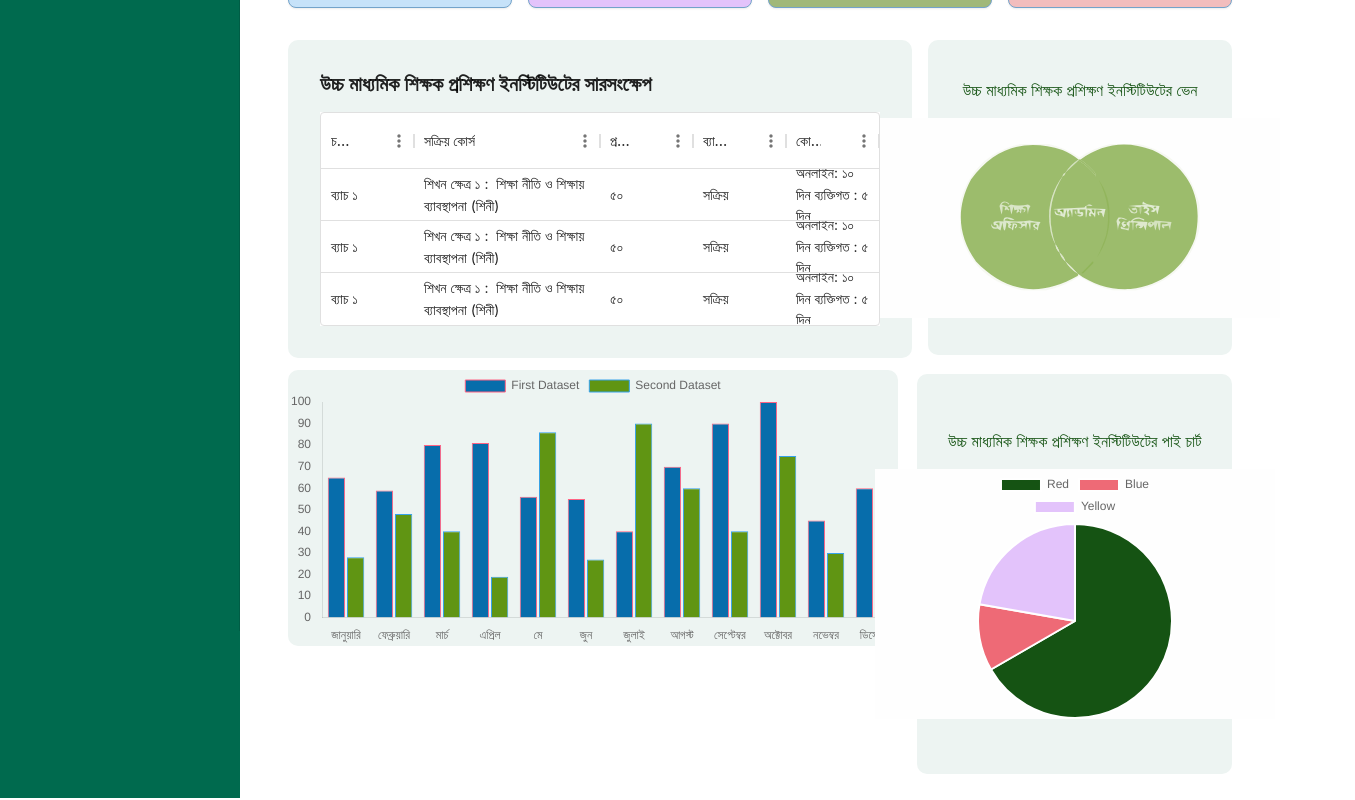
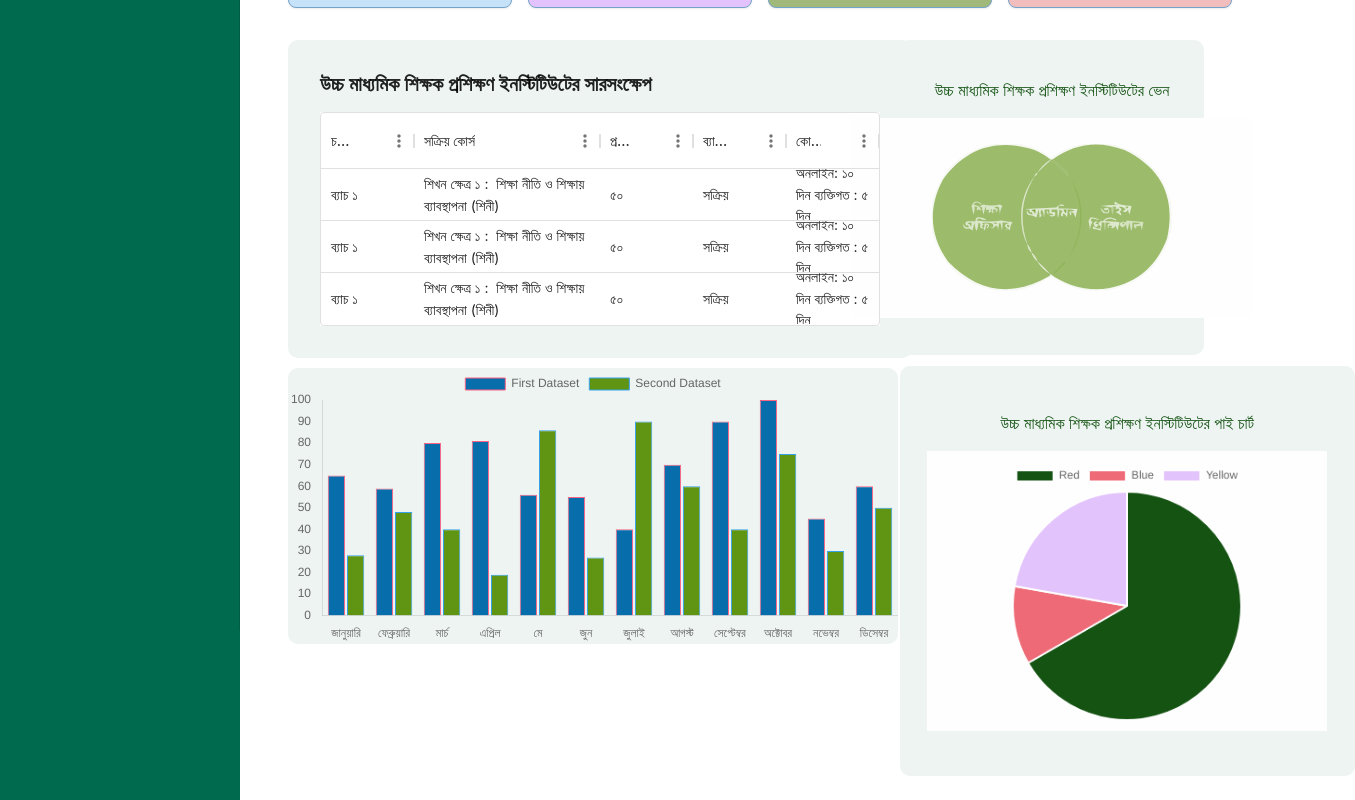
Before and after one commit to affan-habib/admin-panel, a React (Create React App) app: page / in a window 1280 px wide. Shown: the part 169-969 px from the top of the page, 1355 px wide, since content can reach past the window. Built offline with nearby package versions, Linux system fonts and the light colour scheme; sample sign-in values are in the browser's storage.

Commit message:
fixing margin and padding

```diff
--- a/src/core/dashboard/Dashboard.tsx
+++ b/src/core/dashboard/Dashboard.tsx
@@ -14,7 +14,7 @@ const Dashboard: React.FC = () => {
         <Grid item xs={12} md={8}>
           <InstituteList />
         </Grid>
-        <Grid item xs={12} md={4}>
+        <Grid item xs={12} md={4} marginLeft={-3.5}>
           <VennDiagram />
         </Grid>
       </Grid>
@@ -22,7 +22,7 @@ const Dashboard: React.FC = () => {
         <Grid item xs={12} md={8} lg={8}>
           <StackChart />
         </Grid>
-        <Grid item xs={12} md={4} lg={4}>
+        <Grid item xs={12} md={4} lg={4} marginLeft={-2.2}>
           <PieChartDesign />
         </Grid>
       </Grid>
--- a/src/views/dashboard/InstituteList.tsx
+++ b/src/views/dashboard/InstituteList.tsx
@@ -1,50 +1,3 @@
-// import React from 'react';
-// import { DataGrid, GridColDef } from '@mui/x-data-grid';
-// import { Box, Typography } from '@mui/material';
-
-// // const institutesData = [
-// //   { id: 1, name: 'ব্যাচ ১', location: 'ঢাকা', establishedYear: 1985 },
-// //   { id: 2, name: 'ব্যাচ ২', location: 'চট্টগ্রাম', establishedYear: 1990 },
-// //   { id: 3, name: 'ব্যাচ ৩', location: 'চট্টগ্রাম', establishedYear: 1990 },
-// //   // Add more data as needed
-// // ];
-
-// const institutesData = [
-//   { id: 1, currentBatch: 'ব্যাচ ১', currentCourse: 'শিখন ক্ষেত্র ১ :  শিক্ষা নীতি ও শিক্ষায় ব্যাবস্থাপনা (শিনী)', number: '৫০', progress: 'সক্রিয়', duration: 'অনলাইন: ১০ দিন ব্যক্তিগত : ৫ দিন' },
-//   { id: 2, currentBatch: 'ব্যাচ ১', currentCourse: 'শিখন ক্ষেত্র ১ :  শিক্ষা নীতি ও শিক্ষায় ব্যাবস্থাপনা (শিনী)', number: '৫০', progress: 'সক্রিয়', duration: 'অনলাইন: ১০ দিন ব্যক্তিগত : ৫ দিন' },
-//   { id: 3, currentBatch: 'ব্যাচ ১', currentCourse: 'শিখন ক্ষেত্র ১ :  শিক্ষা নীতি ও শিক্ষায় ব্যাবস্থাপনা (শিনী)', number: '৫০', progress: 'সক্রিয়', duration: 'অনলাইন: ১০ দিন ব্যক্তিগত : ৫ দিন' },
-//   // Add more data as needed
-// ];
-
-
-// const columns: GridColDef[] = [
-//   { field: 'currentBatch', headerName: 'চলমান ব্যাচ', flex: 1 },
-//   { field: 'currentCourse', headerName: 'সক্রিয় কোর্স ', flex: 2 },
-//   { field: 'number', headerName: 'প্রশিক্ষণার্থীর সংখ্যা', flex: 1 },
-//   { field: 'progress', headerName: 'ব্যাচের অবস্থা', flex: 1 },
-//   { field: 'duration', headerName: 'কোর্স সময়কাল', flex: 1 },
-// ];
-// const InstituteList: React.FC = () => {
-//   return (
-//     <Box maxWidth={900} p={4} mt={4} bgcolor="#EDF4F2" borderRadius="10px">
-//       <Typography mb={2} variant="h6">
-//         উচ্চ মাধ্যমিক শিক্ষক প্রশিক্ষণ ইনস্টিটিউটের সারসংক্ষেপ
-//       </Typography>
-//       <div style={{ height: '100%', width: '100%', background: 'white' }}>
-//         <DataGrid
-//           rows={institutesData}
-//           columns={columns}
-//           hideFooter
-//           autoHeight
-//           style={{ minHeight: '150px' }}
-//         />
-//       </div>
-//     </Box>
-//   );
-// };
-
-// export default InstituteList;
-
 import React from 'react';
 import { DataGrid, GridColDef } from '@mui/x-data-grid';
 import { Box, Typography } from '@mui/material';
@@ -66,7 +19,8 @@ const columns: GridColDef[] = [
 
 const InstituteList: React.FC = () => {
   return (
-    <Box maxWidth={900} p={4} mt={4} bgcolor="#EDF4F2" borderRadius="10px">
+    <Box
+      maxWidth={900} p={4} mt={4} ml={0} bgcolor="#EDF4F2" borderRadius="10px">
       <Typography mb={2} variant="h6">
         উচ্চ মাধ্যমিক শিক্ষক প্রশিক্ষণ ইনস্টিটিউটের সারসংক্ষেপ
       </Typography>
--- a/src/views/dashboard/PieChartDesign.tsx
+++ b/src/views/dashboard/PieChartDesign.tsx
@@ -36,11 +36,12 @@ const PieChartDesign: React.FC = () => {
 
   return (
     <Box
-      height={400}
+      height={410}
+      width={455}
       sx={{
         backgroundColor: 'rgba(237, 244, 242, 1)',
         borderRadius: '10px',
-        mt: 2,
+        mt: 1,
         display: 'flex',
         flexDirection: 'column',
         justifyContent: 'center',
@@ -52,7 +53,7 @@ const PieChartDesign: React.FC = () => {
       </Box>
       <Box
         width={400}
-        height={250}
+        height={280}
         sx={{
           backgroundColor: 'rgba(254, 254, 254, 1)',
           display: 'flex',
@@ -60,7 +61,7 @@ const PieChartDesign: React.FC = () => {
           alignItems: 'center',
         }}
       >
-        <canvas ref={chartRef} />
+        <canvas ref={chartRef} style={{padding:'10px'}} />
       </Box>
     </Box>
   );
--- a/src/views/dashboard/StackChart.tsx
+++ b/src/views/dashboard/StackChart.tsx
@@ -69,7 +69,7 @@ const StackChart = () => {
     }, []);
 
     return (
-        <div style={{ width: '97%', backgroundColor: 'rgba(237, 244, 242, 1)', borderRadius: '10px', marginTop: '12px' }}>
+        <div style={{ width: '97%', backgroundColor: 'rgba(237, 244, 242, 1)', borderRadius: '10px', marginTop: '10px' }}>
             <canvas ref={chartRef} style={{ width: '100%' }} />
         </div>
     );
```
